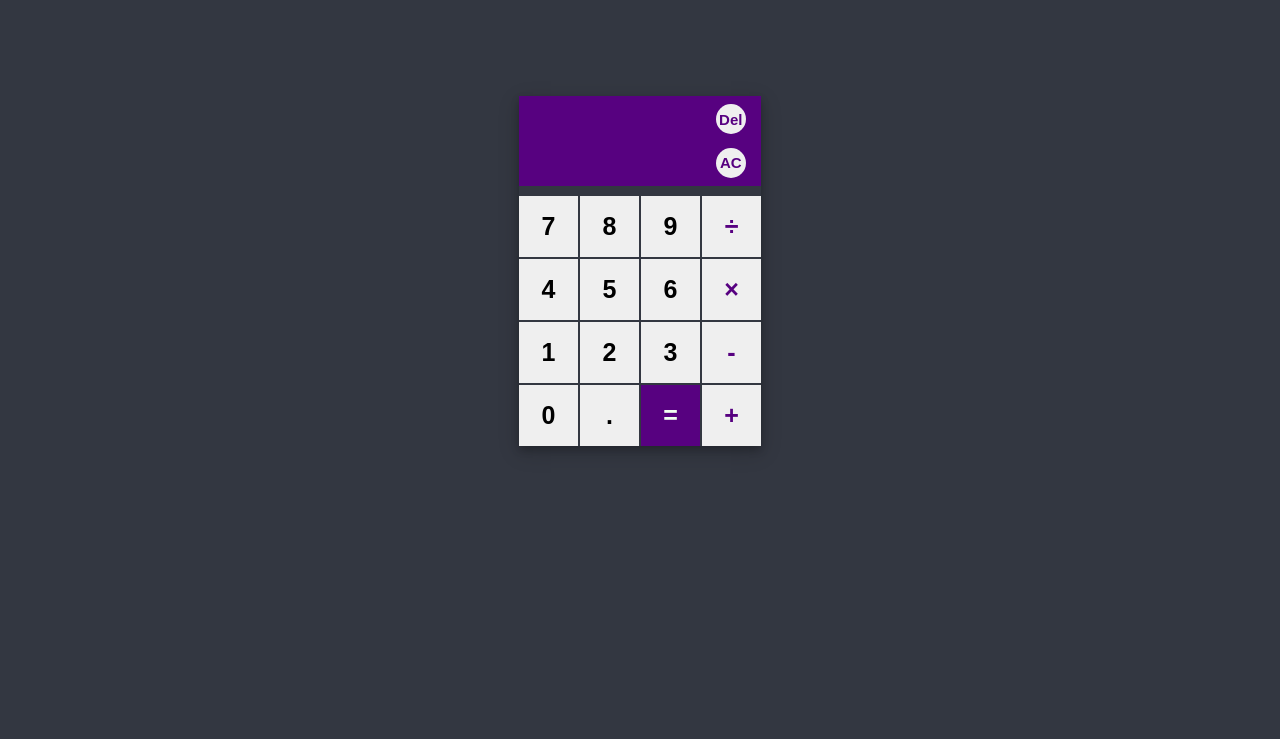
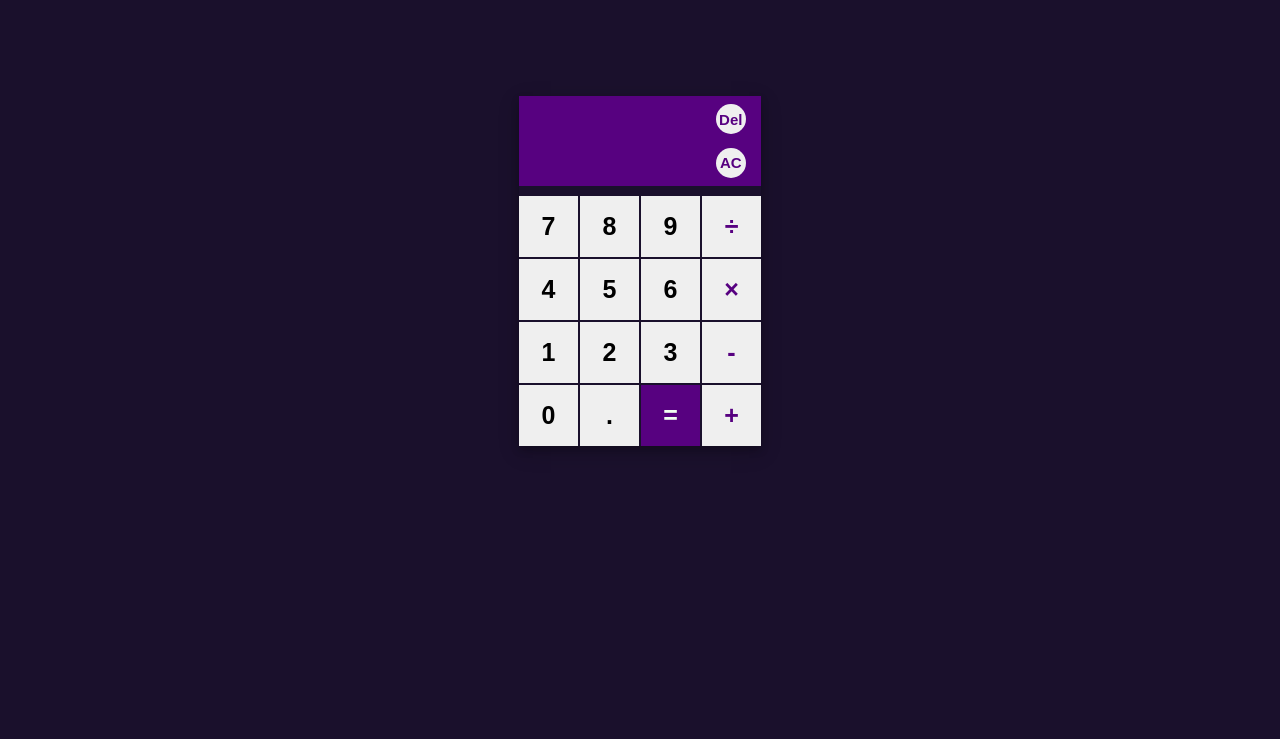
Before and after one commit to ViniciusLopesN/calculator-project, a plain HTML site: page index.html in a window 1280 px wide. Shown: the top 739 px of the page. Drawn offline with Linux system fonts and the light colour scheme.

Commit message:
Changed background color

```diff
--- a/style.css
+++ b/style.css
@@ -4,7 +4,7 @@ body {
   margin: 0;
   padding: 0;
   height: 100vh;
-  background-color: #333741;
+  background-color: #1a102c;
   font-family: 'Trebuchet MS', 'Lucida Sans Unicode', 'Lucida Grande', 'Lucida Sans', Arial, sans-serif;
   display: flex;
   flex-direction: column;
@@ -33,7 +33,7 @@ button:active {
   min-width: 200px;
   display: flex;
   flex-direction: column;
-  background-color: #333741;
+  background-color: transparent;
   gap: 10px;
   align-self: center;
   margin-top: 12vh;
```
